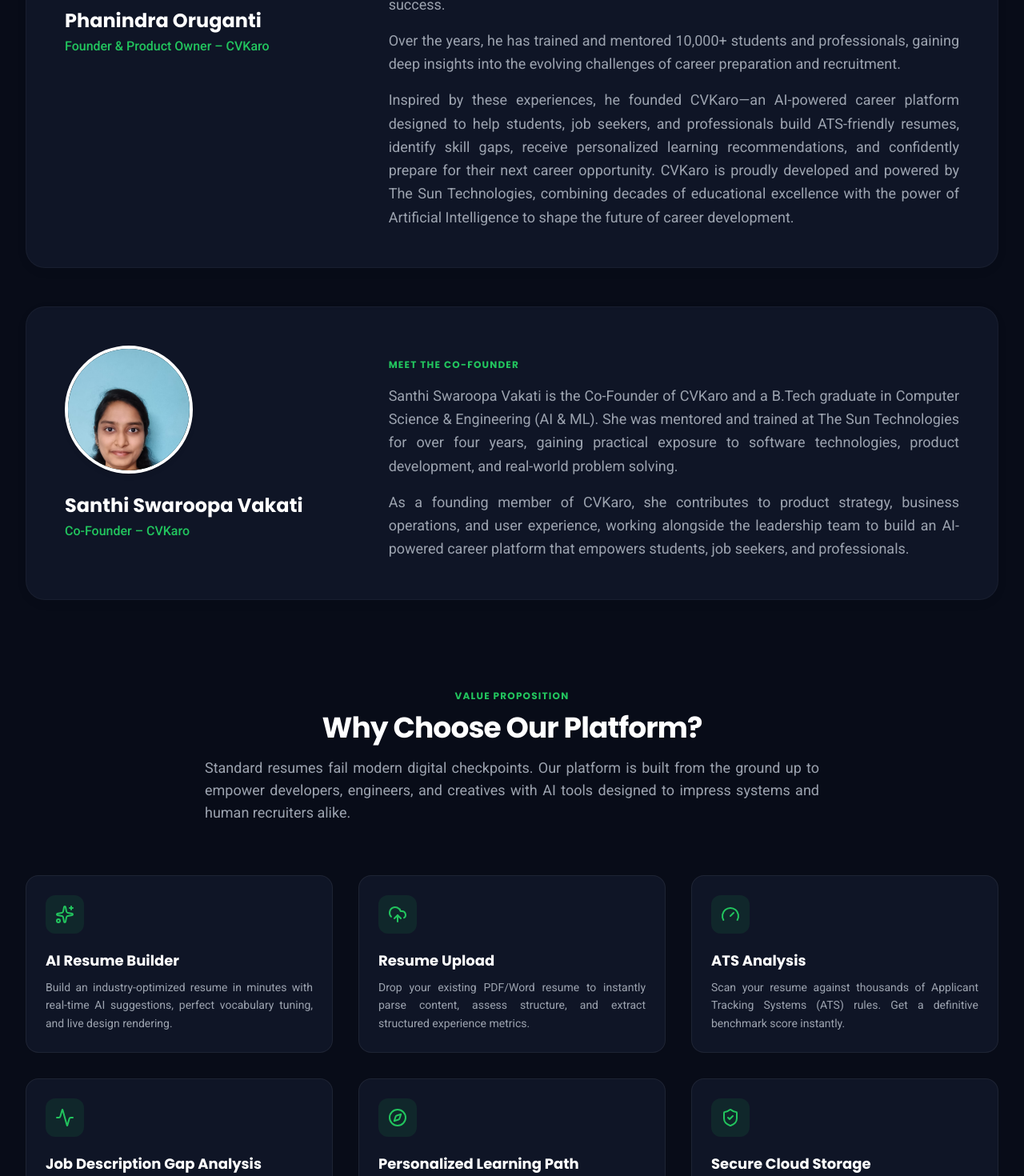
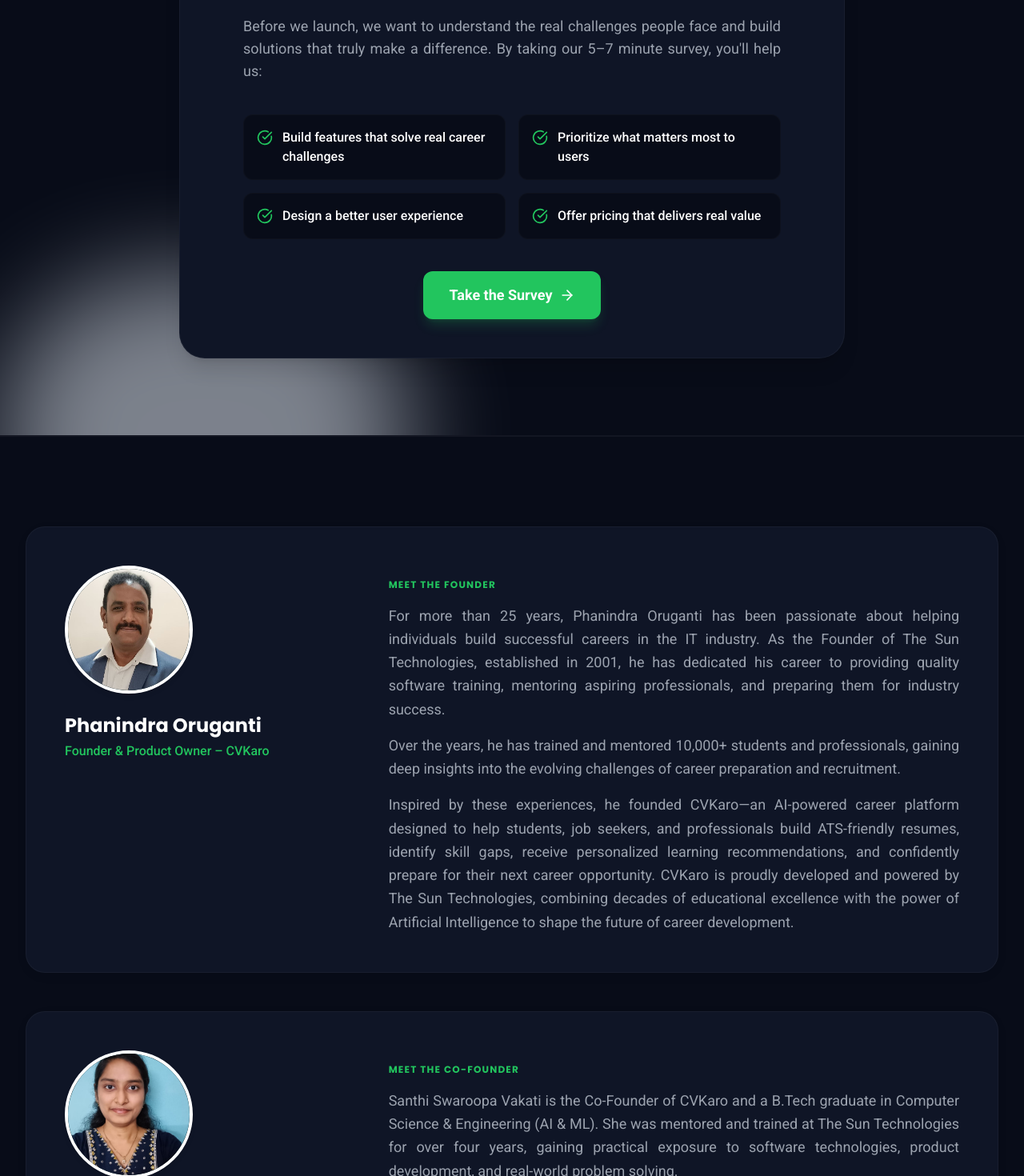
Before and after one commit to phanindra73/cvkaro-public, a React (Vite) app: page / in a window 1280 px wide. Shown: the part 1168-2638 px from the top of the page at 80% size. Built offline with nearby package versions, Linux system fonts and the light colour scheme.

Commit message:
google survey form Commit

```diff
--- a/src/App.tsx
+++ b/src/App.tsx
@@ -154,6 +154,9 @@
           {/* Hero Section */}
           <Hero onGetStartedClick={handleGetStartedClick} />
 
+          {/* Pre-launch Survey */}
+          <SurveySection />
+
           {/* Why CVKaro (Value Pros) */}
           <WhyCVKaro onLearnMoreClick={handleGetStartedClick} />
 
@@ -176,9 +179,6 @@
 
           {/* FAQs Accordions */}
           <FAQs />
-
-          {/* Pre-launch Survey */}
-          <SurveySection />
 
           {/* Contact Support Form */}
           <Contact />
--- a/src/components/WhyCVKaro.tsx
+++ b/src/components/WhyCVKaro.tsx
@@ -71,7 +71,7 @@
 
           <div className="w-full md:w-1/3 flex flex-col items-center md:items-start text-center md:text-left relative z-10">
             <div className="w-32 h-32 sm:w-40 sm:h-40 rounded-full bg-brand-green/10 text-brand-green flex items-center justify-center mb-6 overflow-hidden border-4 border-white shadow-md">
-              <img src="/co-founder.jpeg" alt="Santhi Swaroopa Vakati" className="w-full h-full object-cover object-top" />
+              <img src="/co-founder.jpeg" alt="Santhi Swaroopa Vakati" className="w-full h-full object-cover object-center" />
             </div>
             <h3 className="text-2xl font-display font-bold text-navy-dark">Santhi Swaroopa Vakati</h3>
             <p className="text-brand-green font-medium mt-1">Co-Founder – CVKaro</p>
```
